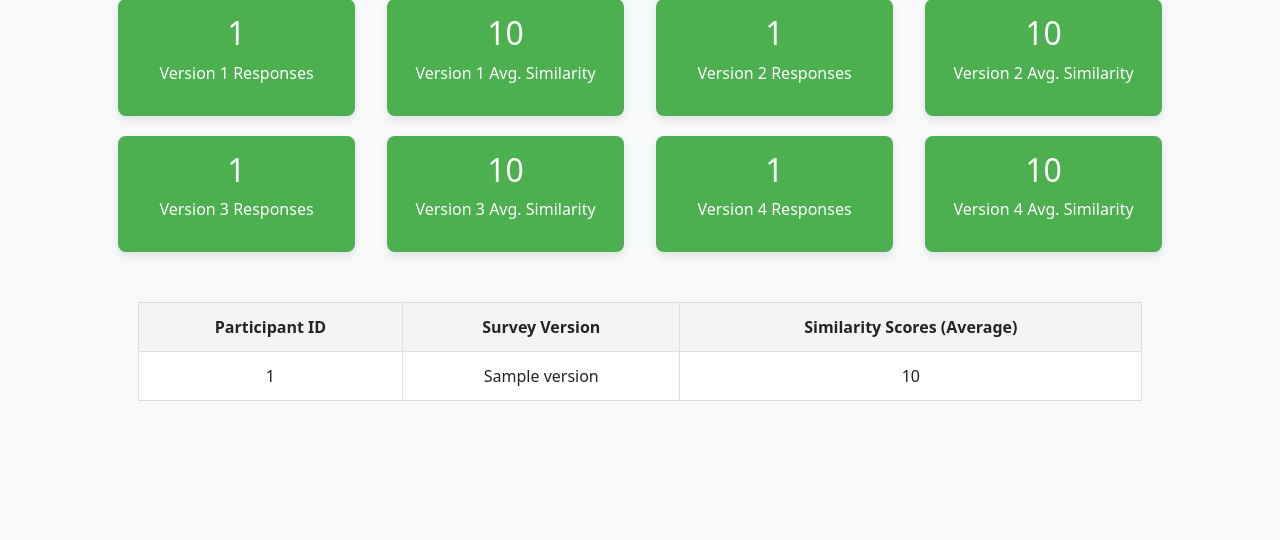
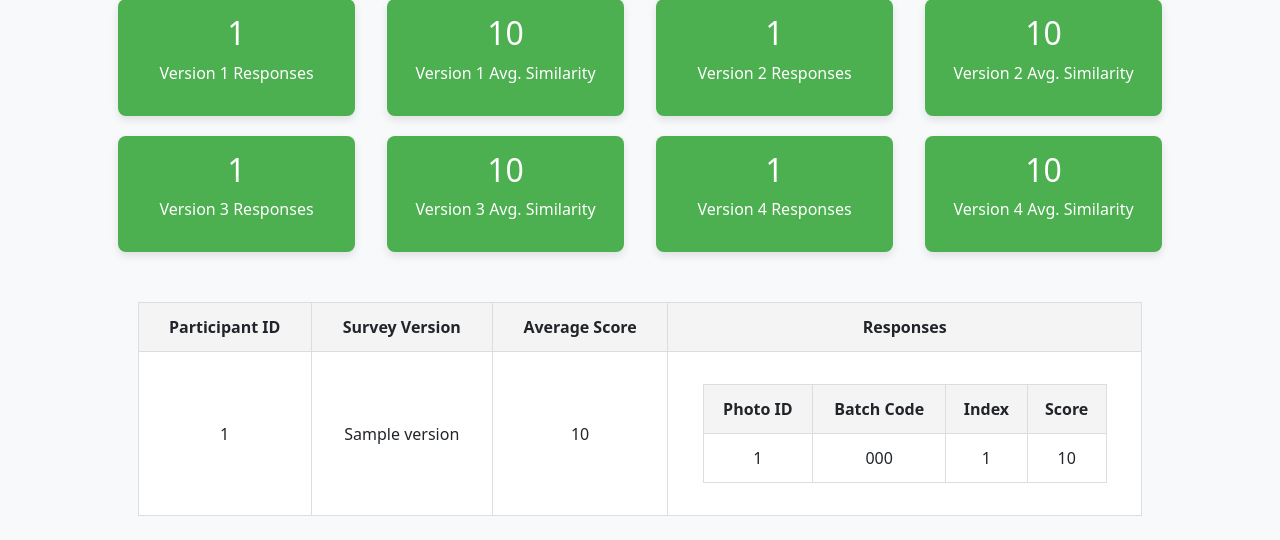
Before and after one commit to psrajoria/SurveyTool, a Flask app: template src/templates/results.html in a window 1280 px wide. Shown: the part 301-841 px from the top of the page. Before the commit the page ends 702 px from the top, so only its background shows below. Run offline with Flask 3, Linux system fonts and the light colour scheme; the template is opened without the code that fills it: most values are stand-ins (such as "Sample title", 1, 10 or a date in 2020).

Commit message:
Added protection layer for code

```diff
--- a/src/app.py
+++ b/src/app.py
@@ -30,6 +30,30 @@ app.config["SQLALCHEMY_TRACK_MODIFICATIONS"] = False
 db = SQLAlchemy(app)
 
 
+# from models import Response
+
+
+def check_survey_completion():
+    """
+    Check if the survey has already been completed using the consent_id.
+    If completed, redirect with a flash message indicating completion.
+    """
+    consent_id = session.get("consent_id")
+
+    if consent_id:
+        # Check if there are any completed responses associated with this consent_id
+        completed_responses = Response.query.filter_by(
+            consent_id=consent_id, completed=True
+        ).all()
+
+        if completed_responses:
+            flash("You have already completed this survey.")
+            return redirect(url_for("thankyou_complete"))
+
+    # Return None if the survey has not been completed
+    return None
+
+
 class UserConsent(db.Model):
     id = db.Column(db.Integer, primary_key=True)
     consent_id = db.Column(db.String(100), unique=True, nullable=False)
@@ -41,32 +65,19 @@ class UserConsent(db.Model):
 class Response(db.Model):
     id = db.Column(db.Integer, primary_key=True)
     participant_id = db.Column(db.String(100), nullable=False)
-    consent_id = db.Column(db.String(100), nullable=False)  # New field
+    consent_id = db.Column(db.String(100), nullable=False)
     version = db.Column(db.Integer, nullable=False)
     image_index = db.Column(db.Integer, nullable=False)
     similarity_score = db.Column(db.Float, nullable=False)
     completed = db.Column(db.Boolean, default=False, nullable=False)
-
-
-# # Routes for consent
-# @app.route("/", methods=["GET"])
-# def consent():
-#     ip = get_client_ip()
-#     user_agent = get_user_agent()
-#     consent_record = UserConsent.query.filter_by(
-#         ip_address=ip, user_agent=user_agent
-#     ).first()
-
-#     if consent_record and consent_record.consent_given:
-#         return redirect(url_for("index"))
-#     return render_template("consent.html")
+    batch_code = db.Column(db.String(6), nullable=False)  # Assumes you store this info
+    photo_id = db.Column(db.String(100), nullable=False)  # New column for photo ID
 
 
 @app.route("/", methods=["GET"])
 def consent():
     ip = get_client_ip()
     user_agent = get_user_agent()
-    # Ensure proper database querying
     consent_record = UserConsent.query.filter_by(
         ip_address=ip, user_agent=user_agent
     ).first()
@@ -76,14 +87,13 @@ def consent():
     return render_template("consent.html")
 
 
-# # Routes for consent
 @app.route("/give_consent", methods=["POST"])
 def give_consent():
     consent_status = request.form.get("consent")
     if consent_status == "accepted":
         ip = get_client_ip()
         user_agent = get_user_agent()
-        consent_id = str(uuid.uuid4())  # Generate a unique consent ID
+        consent_id = str(uuid.uuid4())
         consent_record = UserConsent(
             consent_id=consent_id,
             ip_address=ip,
@@ -92,7 +102,7 @@ def give_consent():
         )
         db.session.add(consent_record)
         db.session.commit()
-        session["consent_id"] = consent_id  # Store the consent_id in session
+        session["consent_id"] = consent_id
         return redirect(url_for("index"))
     elif consent_status == "denied":
         return redirect(url_for("exit"))
@@ -101,96 +111,24 @@ def give_consent():
         return redirect(url_for("consent"))
 
 
-# @app.route("/index", methods=["GET", "POST"])
-# def index():
-#     error = None
-#     ip = get_client_ip()
-#     user_agent = get_user_agent()
-#     consent_record = UserConsent.query.filter_by(
-#         ip_address=ip, user_agent=user_agent
-#     ).first()
-
-#     if not consent_record or not consent_record.consent_given:
-#         return redirect(url_for("consent"))
-
-#     # Check if this user has already completed the survey
-#     if consent_record:
-#         existing_responses = Response.query.filter_by(
-#             consent_id=consent_record.consent_id, completed=True
-#         ).all()
-#         if existing_responses:
-#             error = "You have already completed this survey."
-
-#     if request.method == "POST" and not error:
-#         answer = request.form.get("answer")
-#         if answer != "correct":
-#             error = "Incorrect answer. Please select the correct option to proceed."
-#         else:
-#             participant_id = str(uuid.uuid4())
-#             session["participant_id"] = participant_id
-
-#             version = random.choice([1, 2, 3, 4])
-#             session["version"] = version
-#             session["current_image"] = 0
-#             session["start_time"] = datetime.now()
-
-#             comparison_data = get_comparison_data()
-#             session["photos"] = assign_photos(version, comparison_data)
-
-#             return redirect(url_for("survey"))
-
-#     return render_template("index.html", error=error)
-
-
-# @app.route("/index", methods=["GET", "POST"])
-# def index():
-#     error = None
-#     ip = request.remote_addr  # Replace with your method to get client IP
-#     user_agent = request.headers.get(
-#         "User-Agent"
-#     )  # Replace with your method to get user agent
-
-#     consent_record = None  # Replace with your database query logic
-
-#     if consent_record is None or not consent_record.consent_given:
-#         return redirect(url_for("consent"))
-
-#     if request.method == "POST" and not error:
-#         answer = request.form.get("answer")
-#         if answer != "correct":
-#             error = "Incorrect answer. Please select the correct option to proceed."
-#         else:
-#             participant_id = str(uuid.uuid4())
-#             session["participant_id"] = participant_id
-
-#             version = random.choice(range(1, 11))  # Randomize from 1 to 10
-#             session["version"] = version
-#             session["current_image"] = 0
-#             session["start_time"] = datetime.now()
-
-#             comparison_data = get_comparison_data()
-#             try:
-#                 session["photos"] = assign_photos(version, comparison_data)
-#                 return redirect(url_for("survey"))
-#             except ValueError as e:
-#                 error = str(e)  # Capture error if the combination is exhausted
-#                 return render_template("index.html", error=error)
-
-#     return render_template("index.html", error=error)
-
-
 @app.route("/index", methods=["GET", "POST"])
 def index():
     error = None
     ip = get_client_ip()
     user_agent = get_user_agent()
-    # Query database for consent check
     consent_record = UserConsent.query.filter_by(
         ip_address=ip, user_agent=user_agent
     ).first()
 
     if not consent_record or not consent_record.consent_given:
         return redirect(url_for("consent"))
+        # Check if this user has already completed the survey
+    if consent_record:
+        existing_responses = Response.query.filter_by(
+            consent_id=consent_record.consent_id, completed=True
+        ).all()
+        if existing_responses:
+            error = "You have already completed this survey."
 
     if request.method == "POST" and not error:
         answer = request.form.get("answer")
@@ -200,7 +138,7 @@ def index():
             participant_id = str(uuid.uuid4())
             session["participant_id"] = participant_id
 
-            version = random.choice(range(1, 11))  # Randomize from 1 to 10
+            version = random.choice(range(1, 11))
             session["version"] = version
             session["current_image"] = 0
             session["start_time"] = datetime.now()
@@ -210,17 +148,16 @@ def index():
                 session["photos"] = assign_photos(version, comparison_data)
                 return redirect(url_for("survey"))
             except ValueError as e:
-                error = str(e)  # Capture error if the combination is exhausted
+                error = str(e)
 
     return render_template("index.html", error=error)
 
 
-# showing consent id on top of survey for transparency
 @app.route("/survey", methods=["GET", "POST"])
 def survey():
     photos = session.get("photos", [])
     current_image = session.get("current_image", 0)
-    consent_id = session.get("consent_id")  # Retrieve the consent_id
+    consent_id = session.get("consent_id")
 
     if request.method == "POST":
         similarity_score = request.form.get("similarity_score")
@@ -228,19 +165,24 @@ def survey():
         # Save the response
         participant_id = session.get("participant_id")
         version = session.get("version")
+        batch_code = photos[0]["batch_code"]  # Assuming first photo has batch code
+        photo_id = photos[current_image][
+            "id"
+        ]  # Retrieve photo ID for the current image
 
         response = Response(
             participant_id=participant_id,
             consent_id=consent_id,
             version=version,
             image_index=current_image,
+            photo_id=photo_id,
             similarity_score=float(similarity_score),
+            batch_code=batch_code,
         )
 
         db.session.add(response)
         db.session.commit()
 
-        # Increment current image index
         current_image += 1
         session["current_image"] = current_image
 
@@ -249,7 +191,6 @@ def survey():
         else:
             return redirect(url_for("survey"))
 
-    # Render the current image
     try:
         compare_image = photos[current_image]["url"]
     except IndexError:
@@ -263,52 +204,34 @@ def survey():
         compare_image=compare_image,
         current_image=current_image + 1,
         total_images=len(photos),
-        consent_id=consent_id,  # Pass the consent_id to the template
+        consent_id=consent_id,
     )
-
-
-# @app.route("/thankyou", methods=["GET", "POST"])
-# def thankyou():
-#     if request.method == "POST":
-#         completion_code = request.form.get("completion_code")
-#         if completion_code == "VALID_CODE":
-#             responses = Response.query.filter_by(
-#                 participant_id=session.get("participant_id"), completed=False
-#             ).all()
-#             for response in responses:
-#                 response.completed = True
-#                 db.session.commit()
-#             return redirect(url_for("thankyou_complete"))
-#         else:
-#             flash("Incorrect completion code.")
-#             return redirect(url_for("index"))
-
-#     return render_template("thankyou.html")
 
 
 @app.route("/thankyou", methods=["GET", "POST"])
 def thankyou():
-    completion_code = session.get(
-        "completion_code"
-    )  # Retrieve the completion code from the session
+
+    completion_check = check_survey_completion()
+    if completion_check:
+        return completion_check
+    completion_code = session.get("completion_code")
 
     if request.method == "POST":
         entered_code = request.form.get("completion_code")
 
-        # Validate the completion code against the session stored code
         if entered_code == completion_code:
             participant_id = session.get("participant_id")
-            responses = []  # Replace with actual response retrieval logic
+            responses = Response.query.filter_by(
+                participant_id=participant_id, completed=False
+            ).all()
             for response in responses:
                 response.completed = True
-                # Uncomment and replace with your DB commit logic
-                # db.session.commit()
+            db.session.commit()
             return redirect(url_for("thankyou_complete"))
         else:
             flash("Incorrect completion code.")
             return redirect(url_for("index"))
 
-    # Render the page with the completion code
     return render_template("thankyou.html", completion_code=completion_code)
 
 
@@ -317,7 +240,6 @@ def thankyou_complete():
     start_time = session.get("start_time")
     end_time = datetime.now()
 
-    # Ensure both datetimes are naive
     if start_time.tzinfo is not None:
         start_time = start_time.replace(tzinfo=None)
 
@@ -333,7 +255,7 @@ def results():
     if "authenticated" not in session:
         if request.method == "POST":
             password = request.form.get("password")
-            if password == "admin123":  # Replace with your actual password
+            if password == "admin123":
                 session["authenticated"] = True
             else:
                 flash("Incorrect password. Please try again.")
@@ -343,60 +265,54 @@ def results():
 
     responses = Response.query.filter_by(completed=True).all()
     participants = set(response.participant_id for response in responses)
+
+    # Compute additional information
     total_responses = len(responses)
-    total_participants = len(participants)
+    unique_participants = len(participants)
+    similarity_scores = [response.similarity_score for response in responses]
+    average_similarity = sum(similarity_scores) / len(similarity_scores)
 
-    version_counts = {1: 0, 2: 0, 3: 0, 4: 0}
-    total_similarity_score = 0
-    version_similarity_sums = {1: 0, 2: 0, 3: 0, 4: 0}
+    from statistics import median
 
-    all_similarity_scores = []
+    median_similarity = median(similarity_scores)
+
+    # Version and participant-specific data
+    version_counts = {i: 0 for i in range(1, 11)}  # Defaults to 0 for 1-10
+    version_average_similarity = {i: [] for i in range(1, 11)}
 
     for response in responses:
         version_counts[response.version] += 1
-        total_similarity_score += response.similarity_score
-        version_similarity_sums[response.version] += response.similarity_score
-        all_similarity_scores.append(response.similarity_score)
+        version_average_similarity[response.version].append(response.similarity_score)
 
-    average_similarity = (
-        total_similarity_score / total_responses if total_responses else 0
-    )
+    for version in version_average_similarity:
+        scores = version_average_similarity[version]
+        version_average_similarity[version] = sum(scores) / len(scores) if scores else 0
 
-    # Calculate median similarity score
-    median_similarity = calculate_median_similarity()
-
-    # Calculate average similarity per version
-    version_average_similarity = {
-        version: (
-            version_similarity_sums[version] / version_counts[version]
-            if version_counts[version] > 0
-            else 0
-        )
-        for version in version_counts
-    }
-
+    # Participant data for table
     participant_data = []
     for participant in participants:
         participant_responses = [
-            response for response in responses if response.participant_id == participant
+            r for r in responses if r.participant_id == participant
         ]
-        participant_scores = [r.similarity_score for r in participant_responses]
-        participant_avg = sum(participant_scores) / len(participant_scores)
+        avg_score = sum(r.similarity_score for r in participant_responses) / len(
+            participant_responses
+        )
         participant_data.append(
             {
                 "id": participant,
                 "version": (
                     participant_responses[0].version if participant_responses else None
                 ),
-                "average_score": round(participant_avg, 2),
+                "average_score": avg_score,
+                "responses": participant_responses,  # Include all responses from this participant
             }
         )
 
     return render_template(
         "results.html",
         total_responses=total_responses,
-        total_participants=total_participants,
-        average_similarity=round(average_similarity, 2),
+        total_participants=unique_participants,
+        average_similarity=average_similarity,
         median_similarity=median_similarity,
         version_counts=version_counts,
         version_average_similarity=version_average_similarity,
@@ -404,30 +320,32 @@ def results():
     )
 
 
-@app.route("/download_results")
-def download_results():
-    responses = Response.query.filter_by(completed=True).all()
-
-    data = {
-        "Participant ID": [response.participant_id for response in responses],
-        "Version": [response.version for response in responses],
-        "Image Index": [response.image_index for response in responses],
-        "Similarity Score": [response.similarity_score for response in responses],
-    }
+def export_to_excel(filename):
+    responses = Response.query.all()
+    data = []
+    for response in responses:
+        data.append(
+            {
+                "Participant ID": response.participant_id,
+                "Consent ID": response.consent_id,
+                "Batch Code": response.batch_code,
+                "Version": response.version,
+                "Image ID": response.photo_id,
+                "Image Index": response.image_index,
+                "Similarity Score": response.similarity_score,
+                "Completed": response.completed,
+            }
+        )
 
     df = pd.DataFrame(data)
+    df.to_excel(filename, index=False)
 
-    output = io.BytesIO()
-    with pd.ExcelWriter(output, engine="xlsxwriter") as writer:
-        df.to_excel(writer, index=False, sheet_name="Survey Results")
 
-    output.seek(0)
-    return send_file(
-        output,
-        as_attachment=True,
-        download_name="survey_results.xlsx",
-        mimetype="application/vnd.openxmlformats-officedocument.spreadsheetml.sheet",
-    )
+@app.route("/download_results", methods=["GET"])
+def download_results():
+    filename = "survey_results.xlsx"
+    export_to_excel(filename)
+    return send_file(filename, as_attachment=True)
 
 
 @app.route("/exit")
--- a/src/templates/results.html
+++ b/src/templates/results.html
@@ -89,7 +89,8 @@
                 <tr>
                     <th>Participant ID</th>
                     <th>Survey Version</th>
-                    <th>Similarity Scores (Average)</th>
+                    <th>Average Score</th>
+                    <th>Responses</th>
                 </tr>
             </thead>
             <tbody>
@@ -98,6 +99,28 @@
                     <td>{{ participant.id }}</td>
                     <td>{{ participant.version }}</td>
                     <td>{{ participant.average_score }}</td>
+                    <td>
+                        <table>
+                            <thead>
+                                <tr>
+                                    <th>Photo ID</th>
+                                    <th>Batch Code</th>
+                                    <th>Index</th>
+                                    <th>Score</th>
+                                </tr>
+                            </thead>
+                            <tbody>
+                                {% for response in participant.responses %}
+                                <tr>
+                                    <td>{{ response.photo_id }}</td>
+                                    <td>{{ response.batch_code }}</td>
+                                    <td>{{ response.image_index }}</td>
+                                    <td>{{ response.similarity_score }}</td>
+                                </tr>
+                                {% endfor %}
+                            </tbody>
+                        </table>
+                    </td>
                 </tr>
                 {% endfor %}
             </tbody>
```
Also changed, not shown: src/utilis.py (+229 -40 lines), src/instance/responses.db, 1 other file.
